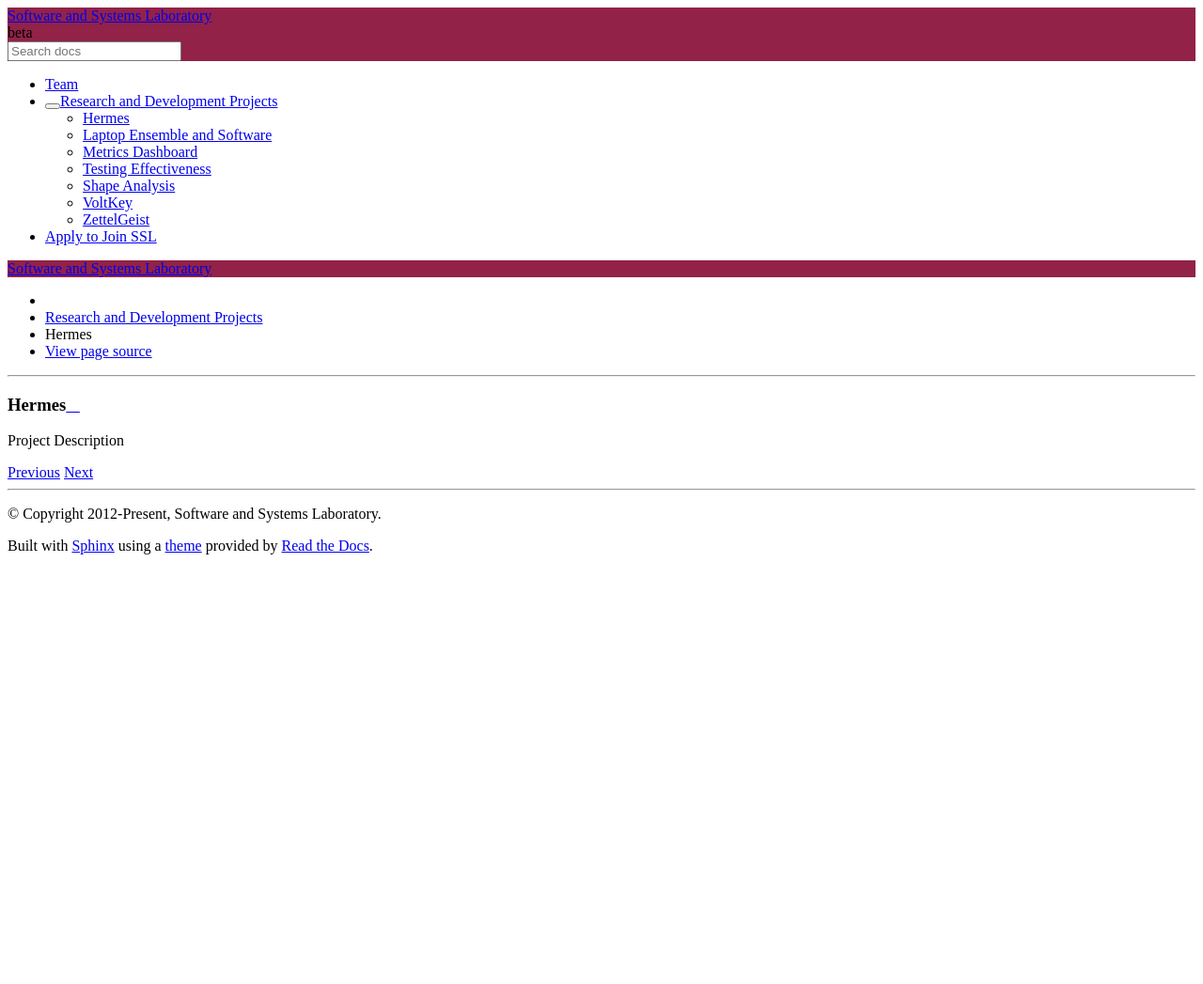
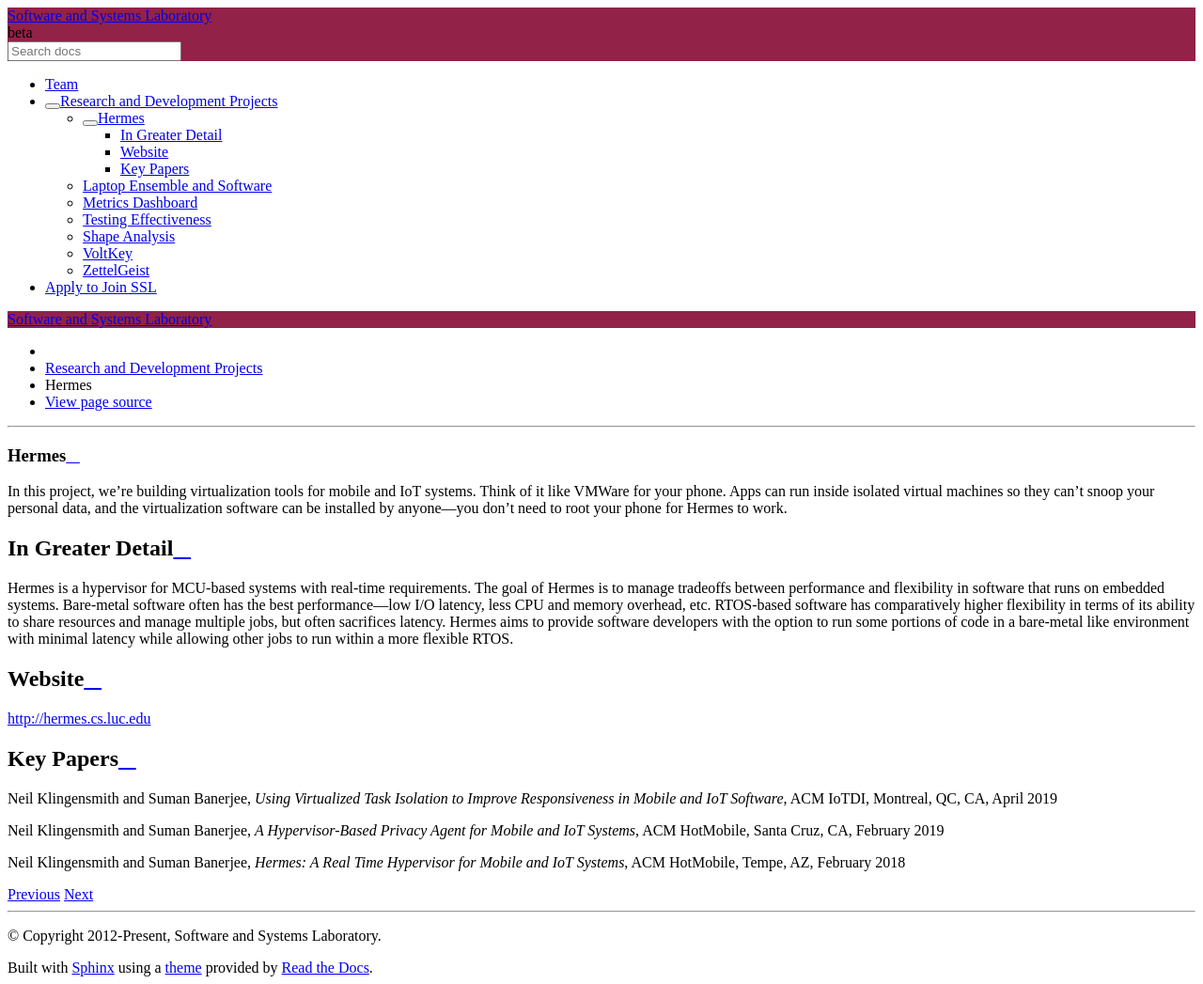
Before and after one commit to LoyolaChicagoCS/ssl, a Sphinx documentation site: the page built from source/hermes.rst, in a window 1280 px wide. Shown: the whole page at 94% size. Built offline with Sphinx 7.4.7 and the Read the Docs theme 2.0.0, drawn with Linux system fonts in a browser that asks for light colours; before the commit the page ends 900 px from its top, so only the background shows below that.

Commit message:
add Hermes project

```diff
--- a/source/hermes.rst
+++ b/source/hermes.rst
@@ -1,4 +1,25 @@
 Hermes
-========
+==========
 
-Project Description
+In this project, we're building virtualization tools for mobile and IoT systems. Think of it like VMWare for your phone. Apps can run inside isolated virtual machines so they can't snoop your personal data, and the virtualization software can be installed by anyone---you don't need to root your phone for Hermes to work.
+
+In Greater Detail
+-------------------
+
+Hermes is a hypervisor for MCU-based systems with real-time requirements. The goal of Hermes is to manage tradeoffs between performance and flexibility in software that runs on embedded systems. Bare-metal software often has the best performance—low I/O latency, less CPU and memory overhead, etc. RTOS-based software has comparatively higher flexibility in terms of its ability to share resources and manage multiple jobs, but often sacrifices latency. Hermes aims to provide software developers with the option to run some portions of code in a bare-metal like environment with minimal latency while allowing other jobs to run within a more flexible RTOS.
+
+Website
+---------
+
+http://hermes.cs.luc.edu
+
+Key Papers
+-----------
+
+.. todo:: Neil to put these papers up on eCommons.
+
+Neil Klingensmith and Suman Banerjee, *Using Virtualized Task Isolation to Improve Responsiveness in Mobile and IoT Software*, ACM IoTDI, Montreal, QC, CA, April 2019
+
+Neil Klingensmith and Suman Banerjee, *A Hypervisor-Based Privacy Agent for Mobile and IoT Systems*, ACM HotMobile, Santa Cruz, CA, February 2019
+
+Neil Klingensmith and Suman Banerjee, *Hermes: A Real Time Hypervisor for Mobile and IoT Systems*, ACM HotMobile, Tempe, AZ, February 2018
```
